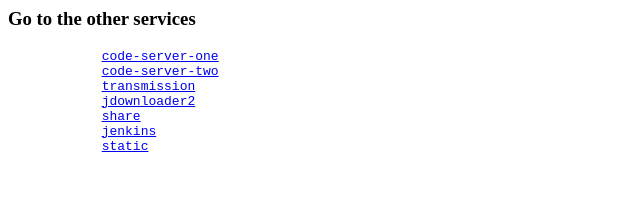
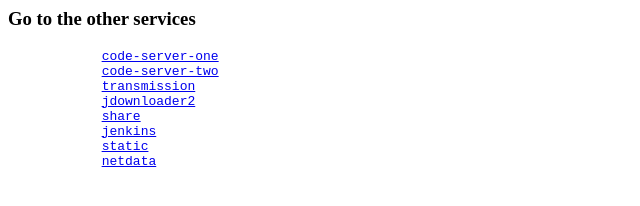
Before and after one commit to silversaber/Docker-Compose--Redis, a plain HTML site: page index.html in a window 1280 px wide. Shown: the full height of the page, 0-640 px from the left. Drawn offline with Linux system fonts and the light colour scheme.

Commit message:
index 페이지에 netdata 추가

```diff
--- a/index.html
+++ b/index.html
@@ -13,6 +13,7 @@
             <a href="/share">share</a>
             <a href="/jenkins">jenkins</a>
             <a href="/static">static</a>
+            <a href="/netdata">netdata</a>
             </pre>
         </article>
     </body>
```
